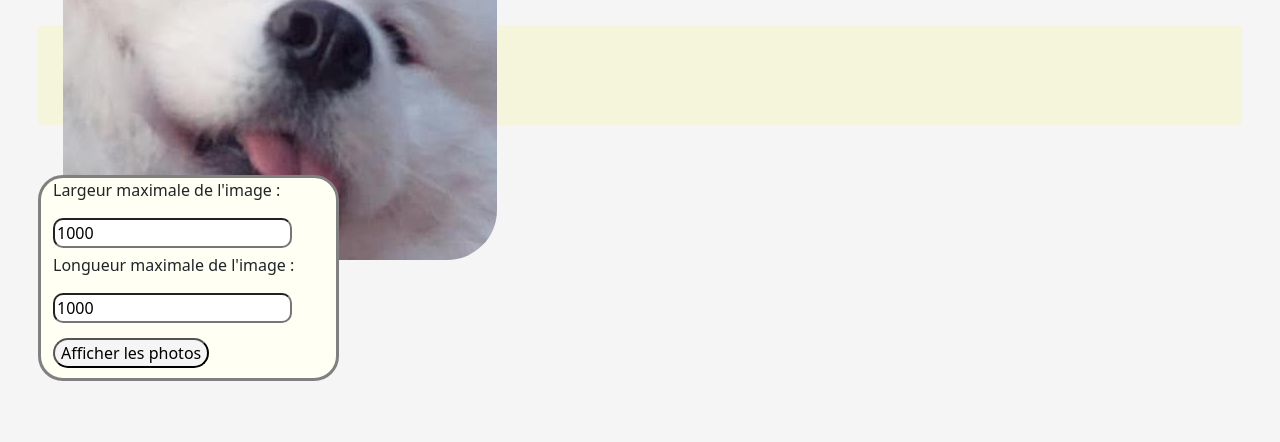
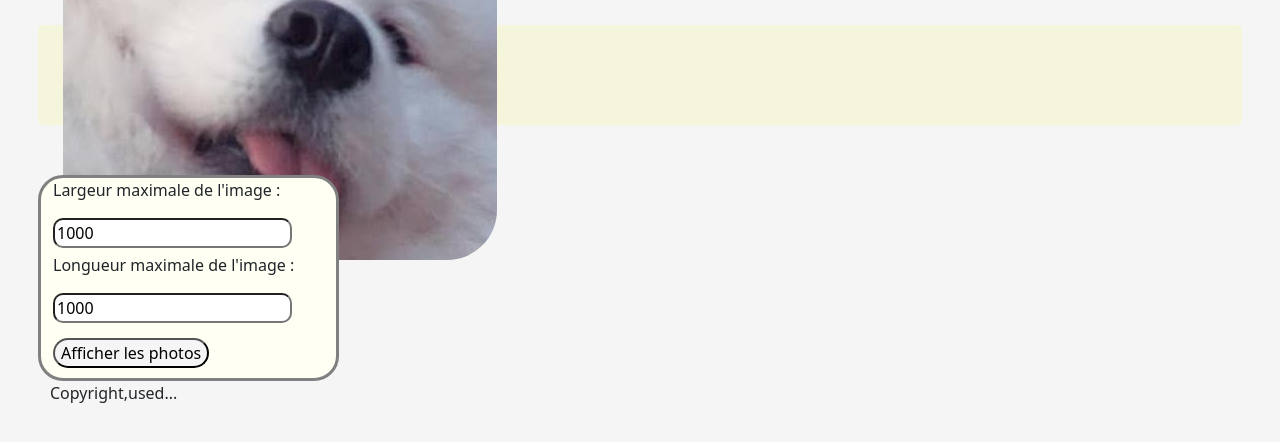
Before and after one commit to SuperBananeMan/ESGI_B1_js, a plain HTML site: page index.html in a window 1280 px wide. Drawn offline with nearby package versions, Linux system fonts and the light colour scheme.

Commit message:
started bottom html on phone

```diff
--- a/index.html
+++ b/index.html
@@ -33,6 +33,8 @@
             <div id="container" class="col-md-9">
 
             </div>
+
+    <div>Copyright,used...</div>
 	<script src="index.js"></script>
 	</body>
 
```
